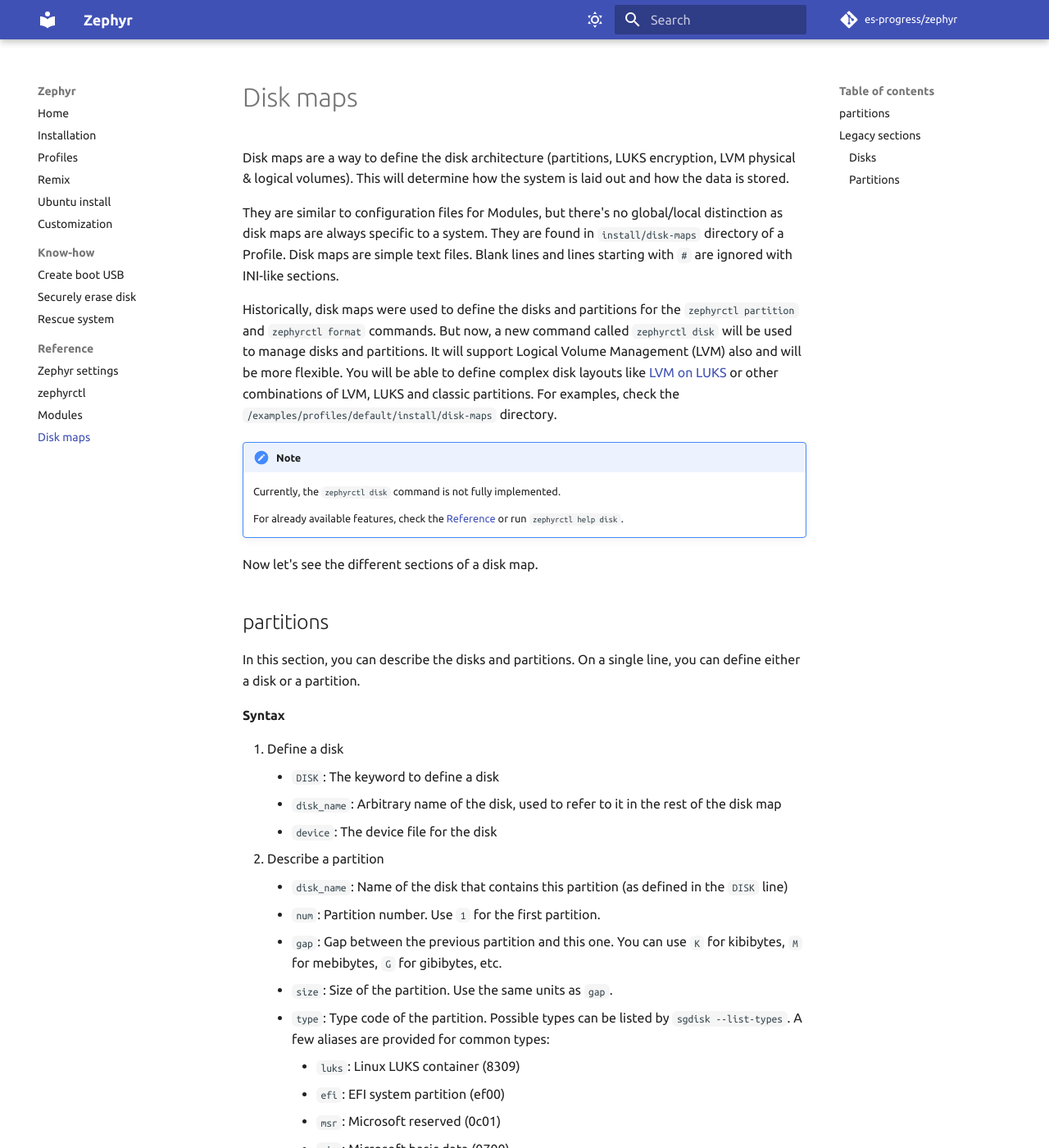
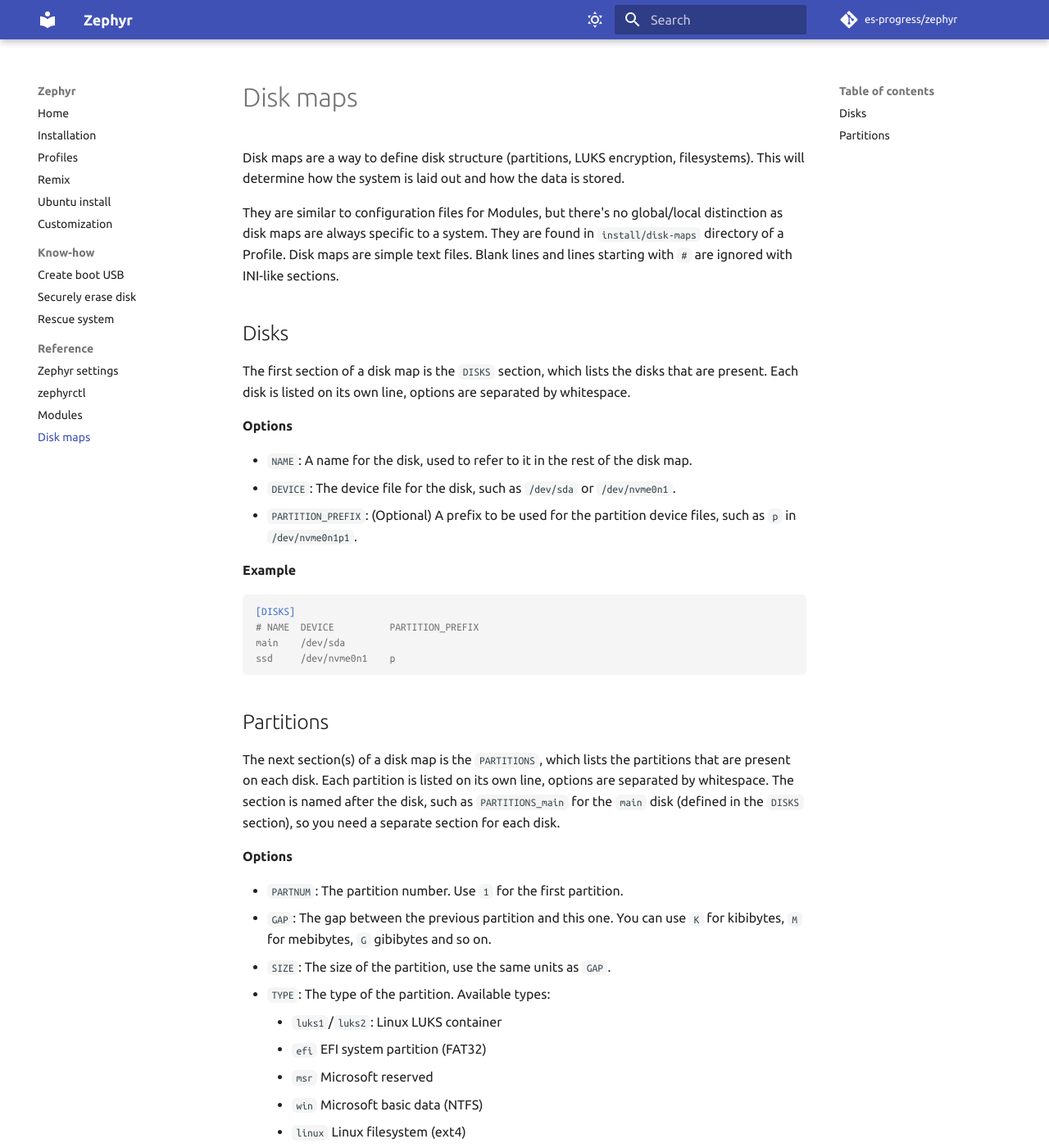
Before and after one commit to es-progress/zephyr, an MkDocs documentation site: the page built from docs/reference/disk-maps.md, in a window 1280 px wide and 1400 px high. Shown: the whole window at 82% size. Built offline with MkDocs 1.6.1 and Material for MkDocs 9.7.7, drawn with Linux system fonts in a browser that asks for light colours; comment, search, counter and statistics services are not loaded; some of the changed text lies outside the part shown.

Commit message:
docs: don't document disk command and new disk map format yet

````diff
--- a/docs/reference/disk-maps.md
+++ b/docs/reference/disk-maps.md
@@ -1,73 +1,13 @@
 # Disk maps
 
-Disk maps are a way to define the disk architecture (partitions, LUKS encryption, LVM physical & logical volumes).
+Disk maps are a way to define disk structure (partitions, LUKS encryption, filesystems).
 This will determine how the system is laid out and how the data is stored.
 
 They are similar to configuration files for Modules, but there's no global/local distinction as disk maps are always specific to a system.
 They are found in `install/disk-maps` directory of a Profile.
 Disk maps are simple text files. Blank lines and lines starting with `#` are ignored with INI-like sections.
 
-Historically, disk maps were used to define the disks and partitions for the `zephyrctl partition` and `zephyrctl format` commands.
-But now, a new command called `zephyrctl disk` will be used to manage disks and partitions. It will support Logical Volume Management (LVM) also and will be more flexible.
-You will be able to define complex disk layouts like [LVM on LUKS](https://wiki.archlinux.org/title/Dm-crypt/Encrypting_an_entire_system#LVM_on_LUKS){target=\_blank} or other combinations of LVM, LUKS and classic partitions.
-For examples, check the `/examples/profiles/default/install/disk-maps` directory.
-
-!!! note
-
-    Currently, the `zephyrctl disk` command is not fully implemented.
-
-    For already available features, check the [Reference](../reference/zephyrctl.md#disk) or run `zephyrctl help disk`.
-
-Now let's see the different sections of a disk map.
-
-## partitions
-
-In this section, you can describe the disks and partitions. On a single line, you can define either a disk or a partition.
-
-**Syntax**
-
-1. Define a disk
-    - `DISK`: The keyword to define a disk
-    - `disk_name`: Arbitrary name of the disk, used to refer to it in the rest of the disk map
-    - `device`: The device file for the disk
-1. Describe a partition
-    - `disk_name`: Name of the disk that contains this partition (as defined in the `DISK` line)
-    - `num`: Partition number. Use `1` for the first partition.
-    - `gap`: Gap between the previous partition and this one. You can use `K` for kibibytes, `M` for mebibytes, `G` for gibibytes, etc.
-    - `size`: Size of the partition. Use the same units as `gap`.
-    - `type`: Type code of the partition. Possible types can be listed by `sgdisk --list-types`. A few aliases are provided for common types:
-        - `luks`: Linux LUKS container (8309)
-        - `efi`: EFI system partition (ef00)
-        - `msr`: Microsoft reserved (0c01)
-        - `win`: Microsoft basic data (0700)
-        - `linux`: Linux filesystem (8300)
-        - `swap`: Linux swap partition (8200)
-    - `label`: Label for the partition
-
-**Example**
-
-```ini
-[partitions]
-# DISK disk_name device
-DISK   main      /dev/sda
-DISK   store     /dev/sdb
-
-# disk_name num  gap  size type  label
-main          1    0  128M efi   EFI
-main          2    0  512M linux BOOT
-main          3  32M   14G 8304  ROOT
-main          4  32M    3G 8306  SRV
-main          5  32M    1G swap  SWAP
-
-store         1    0    2G win   MEDIA
-store         2 512M    2G linux BACKUP
-```
-
-## Legacy sections
-
-These sections are used by `zephyrctl partition` and `zephyrctl format` commands.
-
-### Disks
+## Disks
 
 The first section of a disk map is the `DISKS` section, which lists the disks that are present.
 Each disk is listed on its own line, options are separated by whitespace.
@@ -87,7 +27,7 @@ main    /dev/sda
 ssd     /dev/nvme0n1    p
 ```
 
-### Partitions
+## Partitions
 
 The next section(s) of a disk map is the `PARTITIONS`, which lists the partitions that are present on each disk.
 Each partition is listed on its own line, options are separated by whitespace.
````
Also changed, not shown: docs/ubuntu.md (+0 -10 lines).
